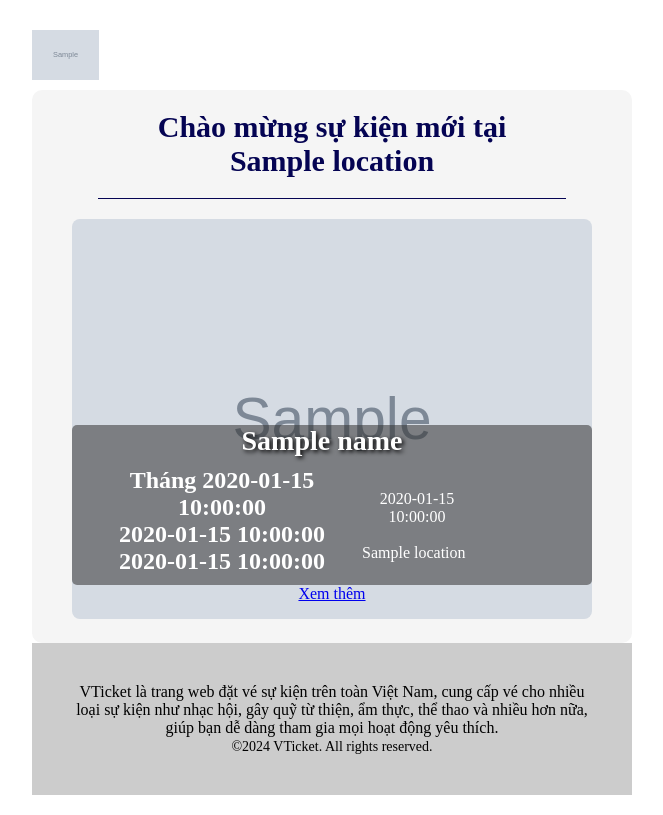
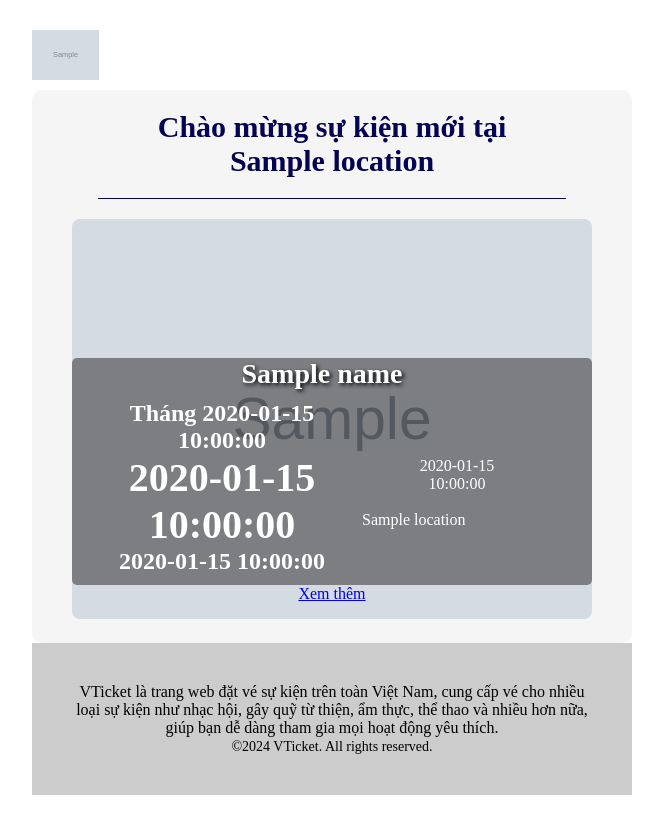
Before and after one commit to NguyenTrongThuan612/vticket-event-service, a Python web app: template vticket_app/templates/new_event.html in a window 1280 px wide. Shown: the whole page, without its empty margins (308-971 px from the left). Run offline with Jinja, Linux system fonts and the light colour scheme; the template is opened without the code that fills it: most values are stand-ins (such as "Sample title", 1, 10 or a date in 2020); grey boxes marked "Sample" are stand-in pictures.

Commit message:
refactor: template new_event

```diff
--- a/vticket_app/services/event_service.py
+++ b/vticket_app/services/event_service.py
@@ -143,6 +143,7 @@
                         "start_date__year": event.start_date.year,
                         "start_time": event.start_time.strftime("%H:%M"),
                         "event_url": f"https://vticket.netlify.app/event/{event.id}",
+                        "logo_url": "https://storage.googleapis.com/vticket-1ccb9.appspot.com/93e815f5-da06-4b4a-890e-48fcdd55da83_logo.png",
                         "event_banner_url": event.banner_url,
                         "location": event.location
                     }
--- a/vticket_app/templates/new_event.html
+++ b/vticket_app/templates/new_event.html
@@ -24,7 +24,7 @@
                 <table width="600" cellpadding="0" cellspacing="0" border="0">
                     <tr>
                         <td style="display: flex; justify-content: space-between; align-items: center; padding: 10px 0;">
-                            <img src="{{event_banner_url}}" style="height: 50px; object-fit: contain;">
+                            <img src="{{logo_url}}" style="height: 50px; object-fit: contain;">
                             <div style="display: flex; align-items: center; gap: 30px; font-size: 30px;">
                                 <i class="fa fa-envelope"></i>
                                 <i class="fa fa-bell"></i>
@@ -45,11 +45,11 @@
                                                     <table cellpadding="0" cellspacing="0" border="0" style="display: flex; align-items: center;">
                                                         <tr style="display: flex; justify-content: center; align-items: center; width: 100%;">
                                                             <td style="padding: 10px 20px; text-align: center;">
-                                                                <span style="font-size: 24px; font-weight: 600; color: #fff;">Tháng {{start_date__day}}</span><br>
-                                                                <span style="font-size: 24px; font-weight: 600; color: #fff;">{{start_date__month}}</span><br>
+                                                                <span style="font-size: 24px; font-weight: 600; color: #fff;">Tháng {{start_date__month}}</span><br>
+                                                                <span style="font-size: 40px; font-weight: 600; color: #fff;">{{start_date__day}}</span><br>
                                                                 <span style="font-size: 24px; font-weight: 600; color: #fff;">{{start_date__year}}</span>
                                                             </td>
-                                                            <td style="padding-top: 10px; text-align: center;">
+                                                            <td style="padding-top: 10px; text-align: center; display: flex; align-items: center; flex-direction: column;">
                                                                 <span style="display: flex; align-items: center; gap: 10px; width: 120px; font-size: 16px; color: #fff;">
                                                                     <i class="fa fa-clock-o"></i>
                                                                     {{start_time}}
```
